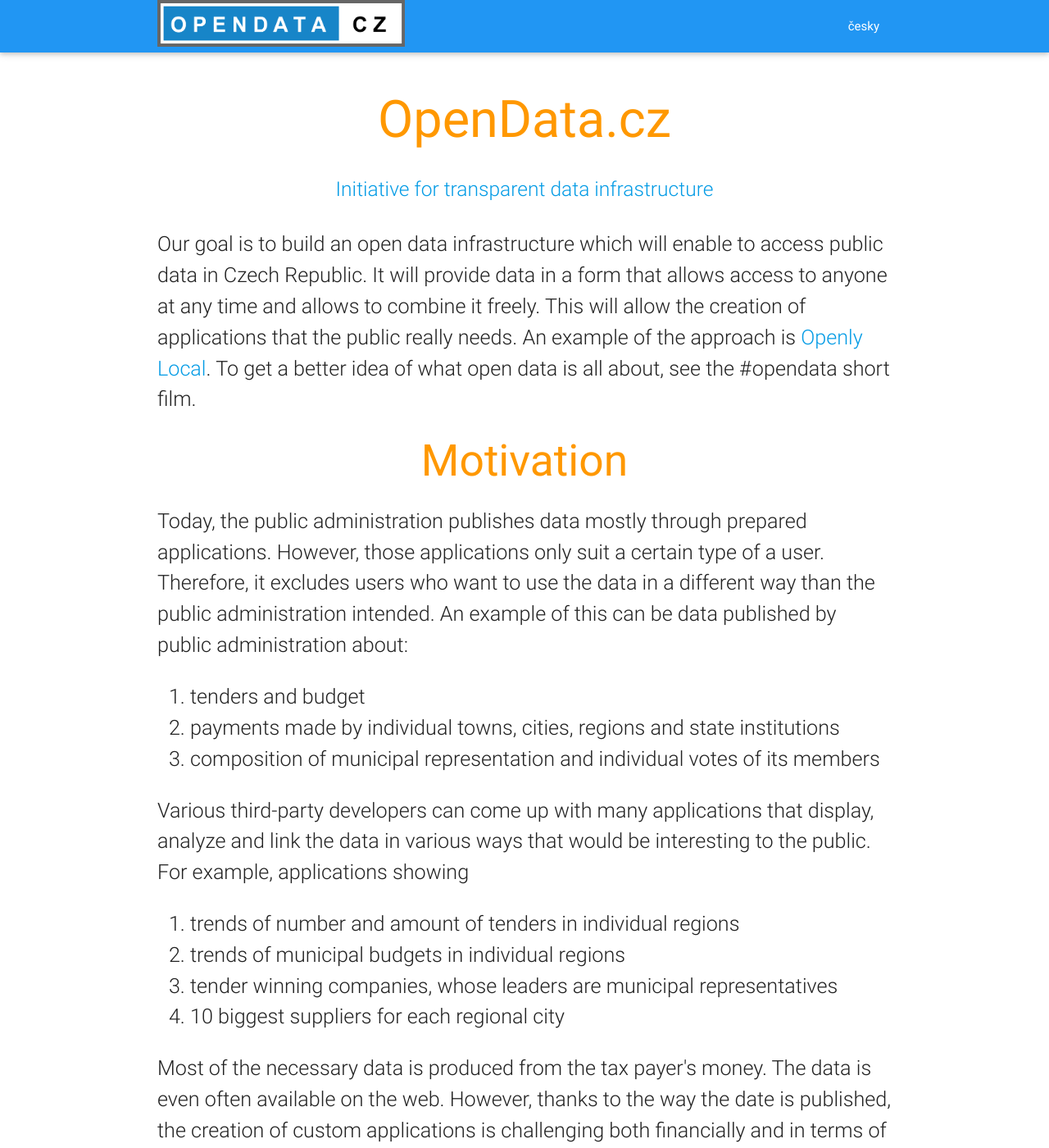
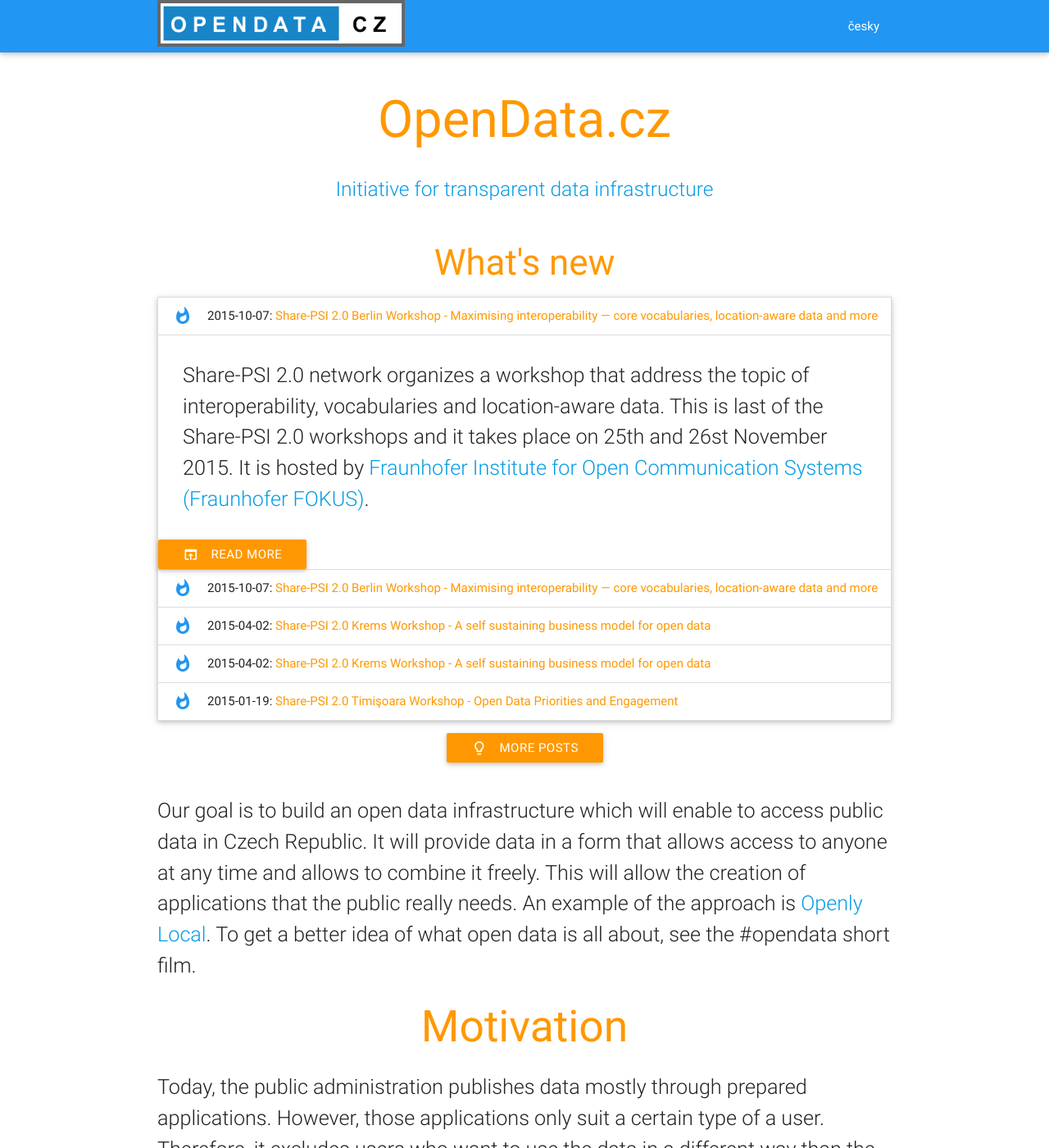
Before and after one commit to opendatacz/opendatacz.github.io, a Jekyll site: the page built from en/index.html, in a window 1280 px wide and 1400 px high. Shown: the whole window at 82% size. Built offline with Jekyll 4.4.1, drawn with Linux system fonts in a browser that asks for light colours; nearby versions of some CDN libraries.

Commit message:
Add news to homepage

```diff
--- a/en/index.html
+++ b/en/index.html
@@ -16,6 +16,39 @@
       </div>
     </div>
 </div>
+
+  <div class="container">
+     <div class="row">
+          <div class="col s12">
+              <h3 class="center orange-text">What's new</h3>
+               <ul class="collapsible" data-collapsible="accordion">
+                {% for post in site.posts limit:1 %}
+                <li>
+                  <div class="collapsible-header active"><i class="material-icons blue-text">{{ post.icon }}</i>{{ post.date | date: "%Y-%m-%d" }}: <span class=" orange-text">{{ post.title }}</span></div>
+                  <div class="collapsible-body">
+                    <p class="flow-text">{{ post.excerpt | remove: '<p>' | remove: '<p class="flow-text">' | remove: '</p>' }}</p>
+                    {% if post.detail %}
+                    <a href="{{ post.url }}" class="btn waves-effect waves-light orange"><i class="material-icons left">open_in_browser</i>Read more</a>
+                    {% endif %}
+                  </div>
+                </li>
+                {% endfor %}
+                {% for post in site.posts limit:4 offset:1 %}
+                <li>
+                  <div class="collapsible-header"><i class="material-icons blue-text">{{ post.icon }}</i>{{ post.date | date: "%Y-%m-%d" }}: <span class="orange-text">{{ post.title }}</span></div>
+                  <div class="collapsible-body">
+                    <p class="flow-text">{{ post.excerpt | remove: '<p>' | remove: '<p class="flow-text">' | remove: '</p>' }}</p>
+                    {% if post.detail %}
+                    <a href="{{ post.url }}" class="btn waves-effect waves-light orange"><i class="material-icons left">open_in_browser</i>Read more</a>
+                    {% endif %}
+                  </div>
+                </li>
+                {% endfor %}
+               </ul>
+               <p class="center"><a href="/posts/" class="btn waves-effect waves-light orange"><i class="material-icons left">lightbulb_outline</i>More Posts</a> </p>
+          </div>
+    </div>
+  </div>
 
 <div class="container flow-text">
 <p> Our goal is to build an open data infrastructure which will enable to access public data in Czech Republic. It will provide data in a form that allows access to anyone at any time and allows to combine it freely. This will allow the creation of applications that the public really needs. An example of the approach is <a href="http://openlylocal.com/">Openly Local</a>. To get a better idea of what open data is all about, see the #opendata short film.</p>
```
Also changed, not shown: index.html (+33 -0 lines).
